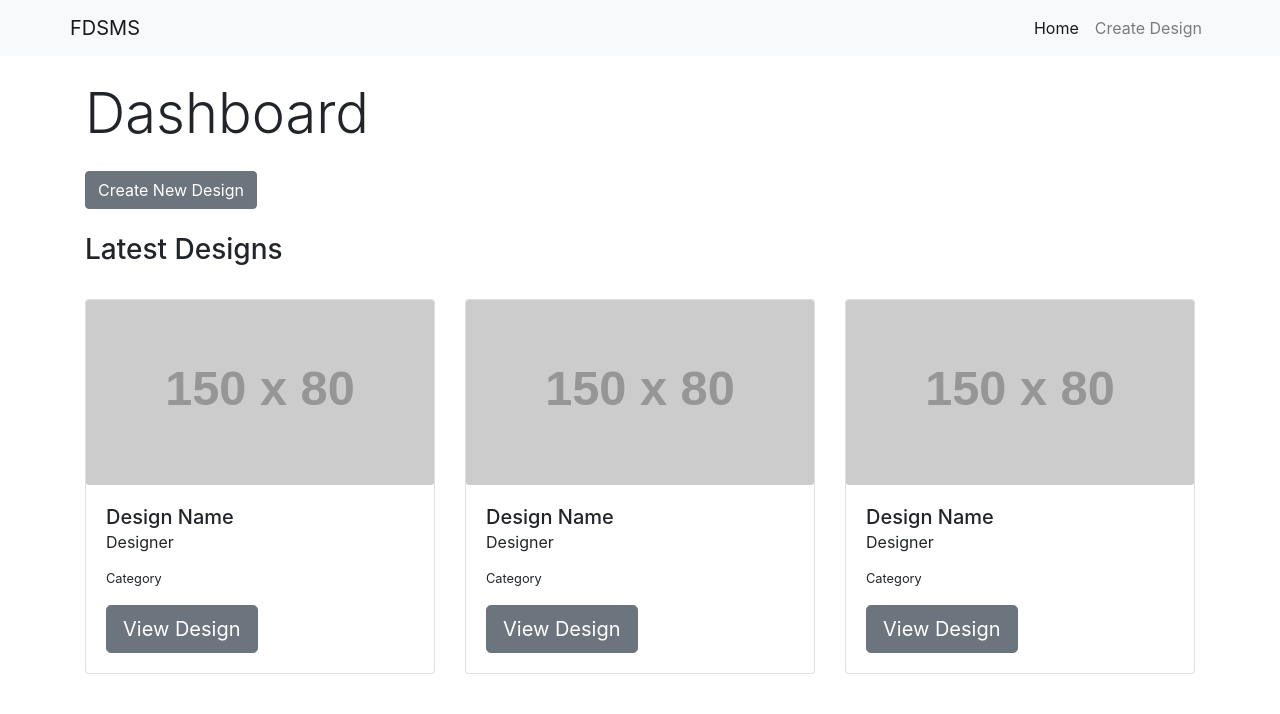
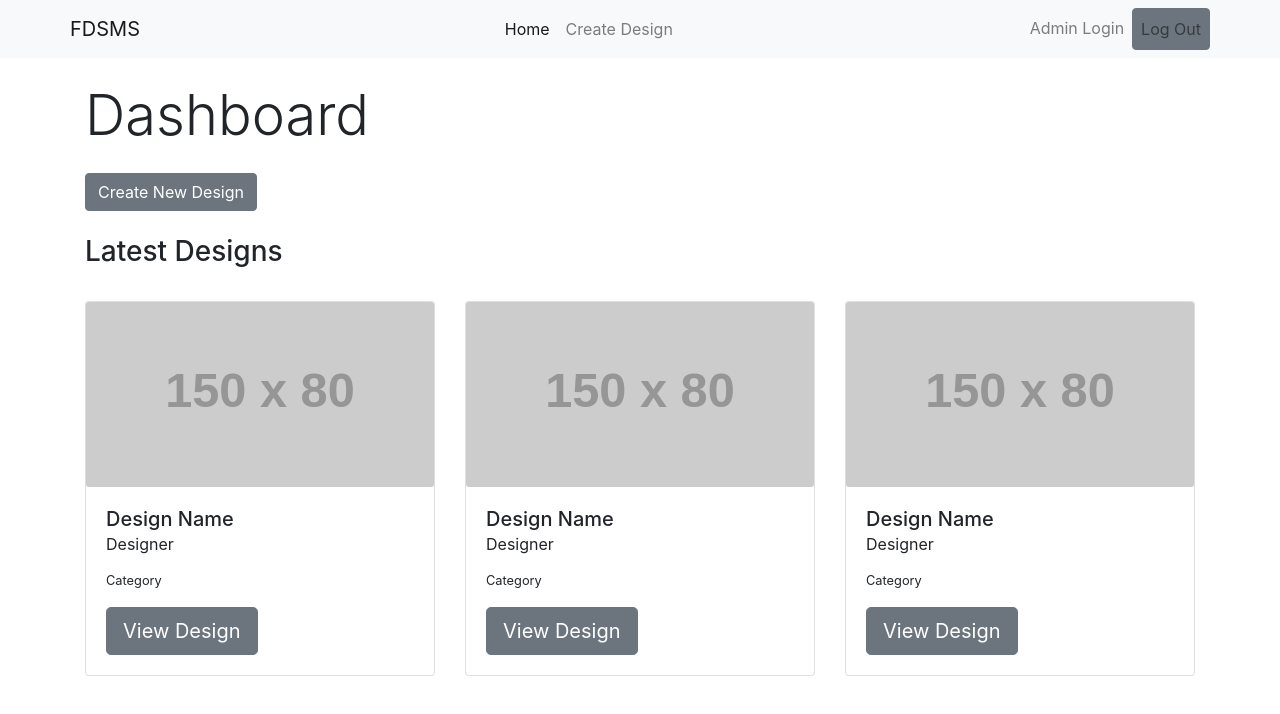
Before and after one commit to iceboss3d/fdsms, a website: page index.html in a window 1280 px wide. Drawn offline with Linux system fonts and the light colour scheme; no server answers; placeholder pictures from the web are drawn by us; files whose address does not match are found by name.

Commit message:
updated navbar

```diff
--- a/index.html
+++ b/index.html
@@ -17,7 +17,11 @@
       <a class="navbar-brand" href="/">FDSMS</a>
       <div class="navbar-nav">
         <a href="/" class="nav-item nav-link active">Home <span class="sr-only">(current)</span></a>
-        <a href="/create-design.html" class="nav-item nav-link">Create Design</a>
+        <a href="/create-design.html" class="nav-item nav-link logged-in">Create Design</a>
+      </div>
+      <div class="navbar-nav">
+        <a href="/login.html" class="nav-item nav-link logged-out">Admin Login</a>
+        <button type="button" class="nav-item nav-link btn btn-secondary logged-in">Log Out</button>
       </div>
     </div>
   </nav>
```
